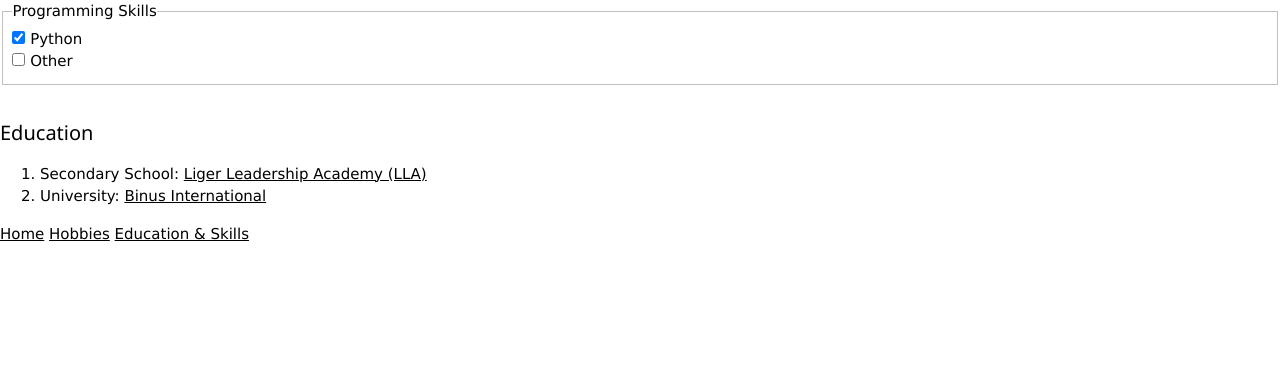
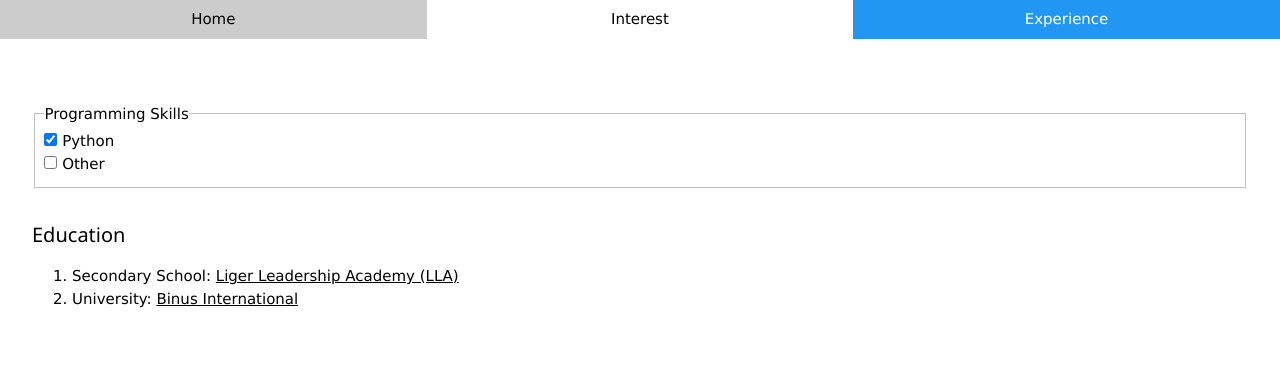
Before and after one commit to usena/Asignment-5-HCI, a plain HTML site: page experience.html in a window 1280 px wide. Drawn offline with nearby package versions, Linux system fonts and the light colour scheme.

Commit message:
Update experience.html

```diff
--- a/experience.html
+++ b/experience.html
@@ -7,7 +7,12 @@
     <link rel="stylesheet" href="https://www.w3schools.com/w3css/4/w3.css">
 </head>
 <body>
-    <div id="container">
+    <div class="w3-bar">
+        <a style="width: 33.33%" class="w3-bar-item w3-button w3-mobile" href="index.html">Home</a>
+        <a style="width: 33.33%" class="w3-bar-item w3-button w3-mobile" href="interest.html">Interest</a>
+        <a style="width: 33.33%" class="w3-bar-item w3-button w3-mobile w3-blue" href="#">Experience</a>
+    </div>
+    <div class="w3-container w3-padding-64 w3-margin-left w3-margin-right">
         <fieldset>
             <legend>Programming Skills</legend>
             <div>
@@ -26,11 +31,6 @@
                 <li>University: <a href="https://international.binus.ac.id/">Binus International</a></li>
             </ol>
         </div>
-        <div class="navbar">
-            <a href="index.html">Home</a>
-            <a href="hobbies.html">Hobbies</a>
-            <a class="active" href="#">Education & Skills</a>
-        </div>
     </div>
 </body>
 </html>
```
